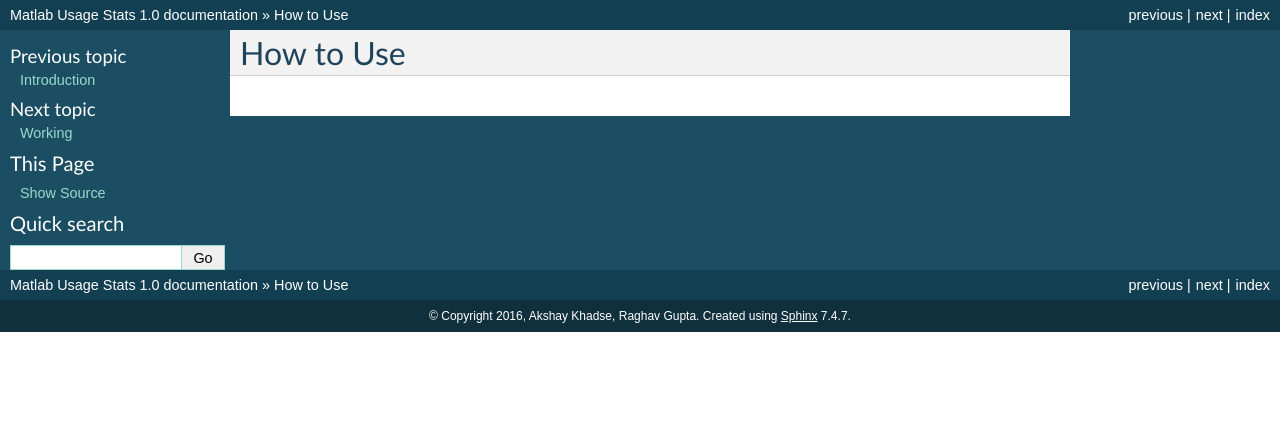
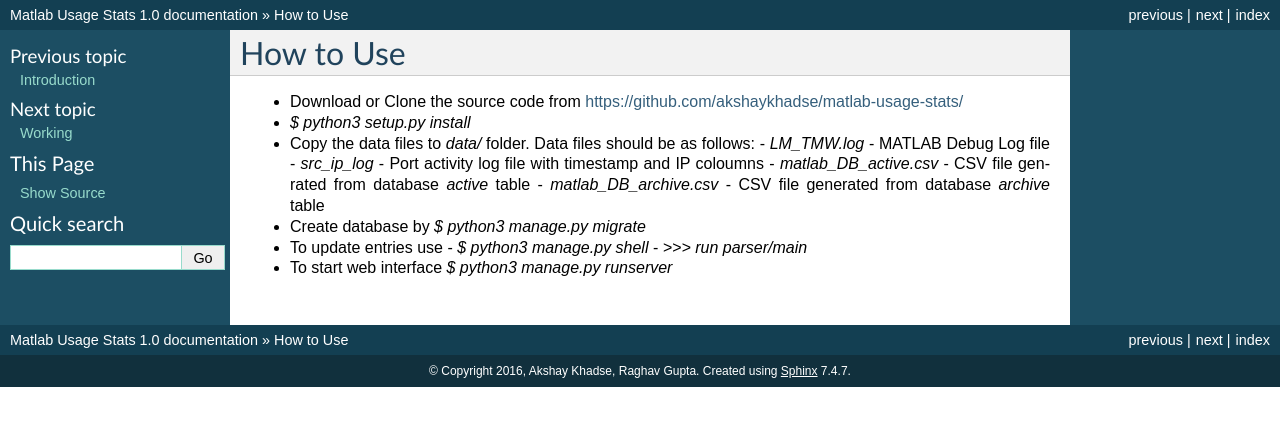
Before and after one commit to akshaykhadse/matlab-usage-stats, a Sphinx documentation site: the page built from docs/howtouse.rst, in a window 1280 px wide. Shown: the top 426 px of the page. Built offline with Sphinx 7.4.7, drawn with Linux system fonts in a browser that asks for light colours.

Commit message:
Updated Documentation source files
- Added content to introduction and howtouse pages

```diff
--- a/docs/howtouse.rst
+++ b/docs/howtouse.rst
@@ -1,2 +1,15 @@
 How to Use
 ==========
+
+- Download or Clone the source code from `<https://github.com/akshaykhadse/matlab-usage-stats/>`_
+- `$ python3 setup.py install`
+- Copy the data files to `data/` folder. Data files should be as follows:
+  - `LM_TMW.log` - MATLAB Debug Log file
+  - `src_ip_log` - Port activity log file with timestamp and IP coloumns
+  - `matlab_DB_active.csv` - CSV file genrated from database `active` table
+  - `matlab_DB_archive.csv` - CSV file generated from database `archive` table
+- Create database by `$ python3 manage.py migrate`
+- To update entries use
+  - `$ python3 manage.py shell`
+  - `>>> run parser/main`
+- To start web interface `$ python3 manage.py runserver`
```
Also changed, not shown: docs/introduction.rst (+16 -0 lines).
